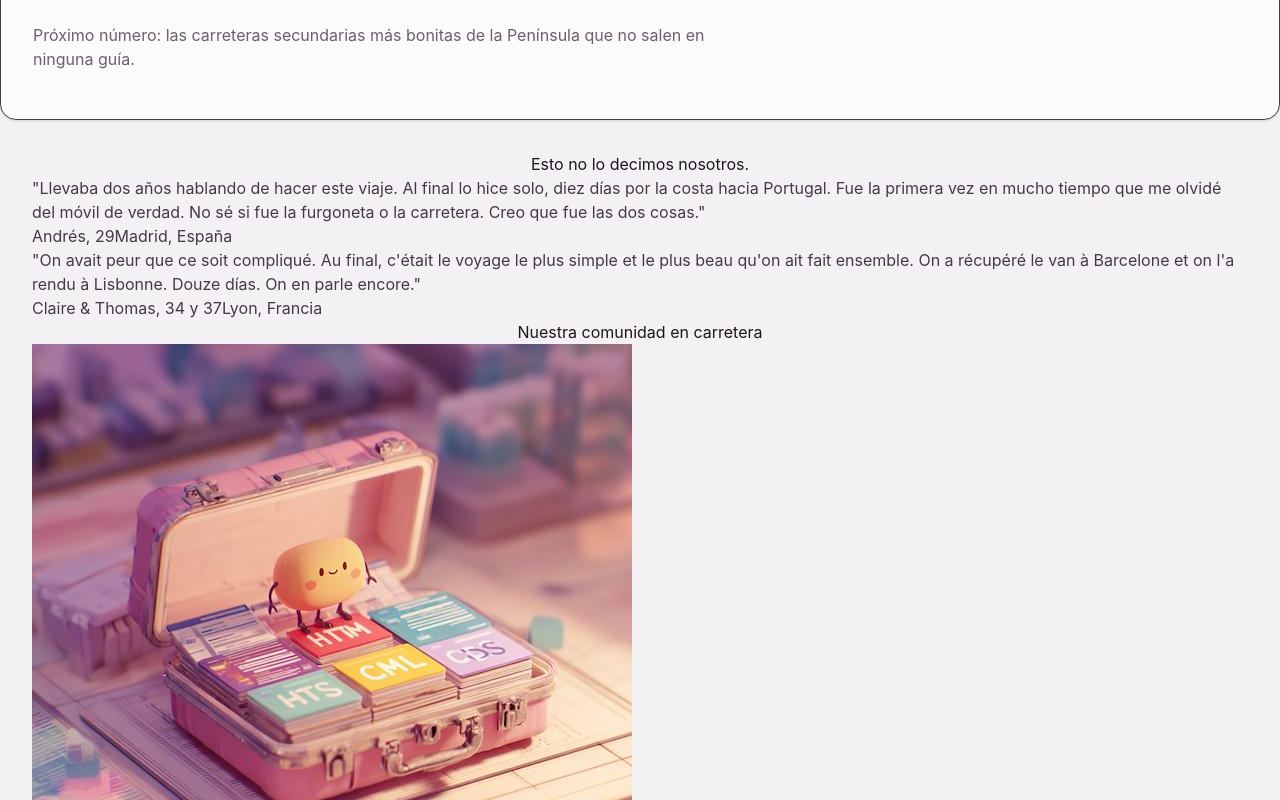
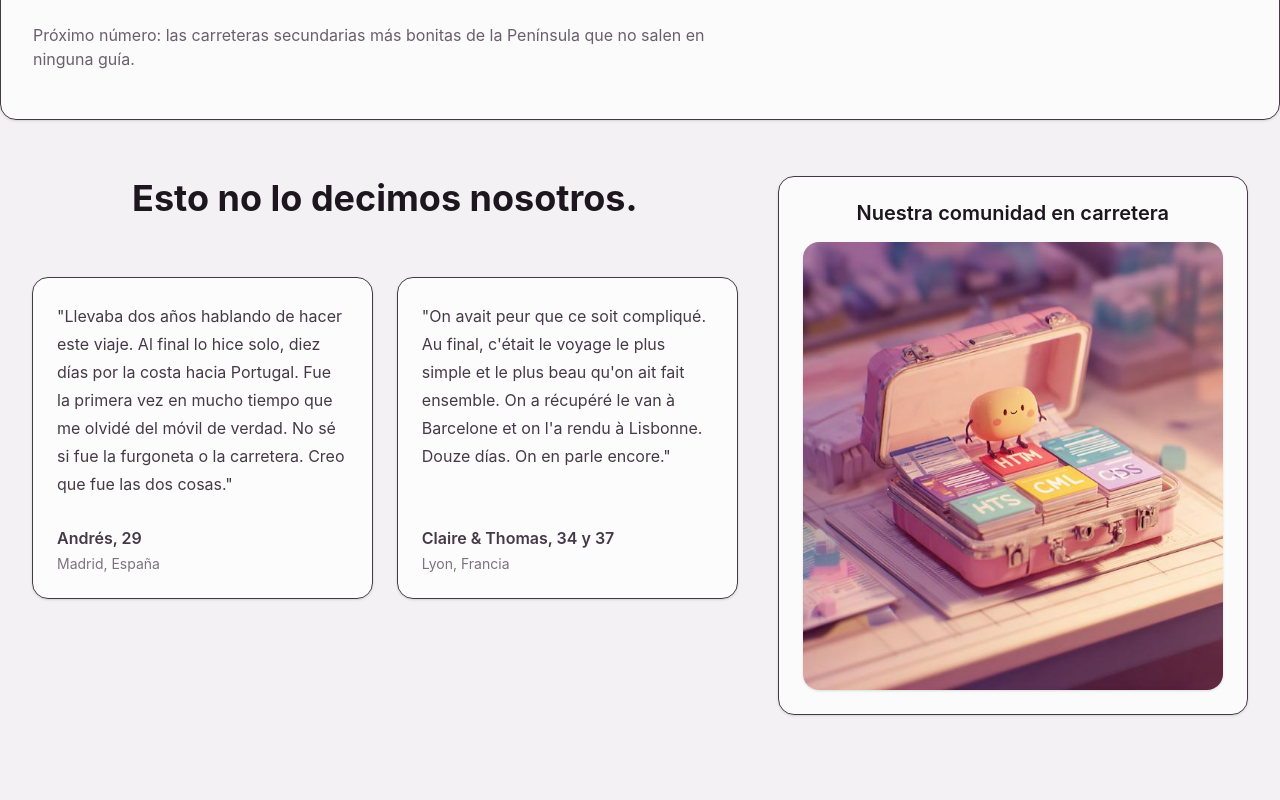
Before and after one commit to candytale55/vantastic, a React (Vite) app: page /home in a window 1280 px wide. Shown: the part 2100-2900 px from the top of the page. Built offline with nearby package versions, Linux system fonts and the light colour scheme; what miragejs would draw is missing.

Commit message:
feat: add testimonials and social section basic styling with TailwindCSS

```diff
--- a/src/index.css
+++ b/src/index.css
@@ -245,5 +245,66 @@
     @apply text-sm leading-6 opacity-80 md:max-w-2xl md:text-base;
   }
 
+  /* ========== TESTIMONIALS & SOCIAL SECTION ========== */
+
+  /* Section wrapper with vertical padding */
+  .home-testimonials-social {
+    @apply py-10 md:py-14;
+  }
+
+  /* Main layout - stacked mobile, 2-column grid on desktop (testimonials wider) */
+  .testimonials-social-layout {
+    @apply flex flex-col gap-8 lg:grid lg:grid-cols-[minmax(0,1.2fr)_minmax(0,0.8fr)] lg:items-start lg:gap-10;
+  }
+
+  /* Left column container for testimonials */
+  .testimonials-column {
+    @apply flex flex-col gap-6;
+  }
+
+  /* Grid for testimonial cards - 1 col mobile, 2 cols tablet+ */
+  .testimonials-grid {
+    @apply grid gap-6 md:grid-cols-2;
+  }
+
+  /* Individual testimonial card - full height with internal spacing */
+  .testimonial-card {
+    @apply flex h-full flex-col gap-5 rounded-2xl border bg-white/80 p-6 shadow-sm;
+  }
+
+  /* Testimonial quote text */
+  .testimonial-card p {
+    @apply text-sm leading-7 md:text-base;
+  }
+
+  /* Footer inside testimonial card - pushed to bottom */
+  .testimonial-footer {
+    @apply mt-auto flex flex-col gap-1 pt-2;
+  }
+
+  /* Testimonial author name */
+  .author-name {
+    @apply font-semibold;
+  }
+
+  /* Testimonial author location - subtle text */
+  .author-location {
+    @apply text-sm opacity-70;
+  }
+
+  /* Right column - social proof preview card */
+  .social-preview {
+    @apply flex flex-col gap-4 rounded-2xl border bg-white/70 p-5 shadow-sm md:p-6;
+  }
+
+  /* Social preview heading */
+  .social-preview-title {
+    @apply text-xl font-semibold leading-tight;
+  }
+
+  /* Community/social collage image - responsive heights */
+  .community-collage-image {
+    @apply h-64 w-full rounded-2xl object-cover shadow-sm md:h-80 lg:h-full lg:min-h-[28rem];
+  }
 
 }
--- a/src/pages/sections/HomeTestimonialsSocial.jsx
+++ b/src/pages/sections/HomeTestimonialsSocial.jsx
@@ -2,28 +2,38 @@ import placeholder_image from '/src/assets/images/placeholder_image.jpg'
 
 export default function HomeTestimonialsSocial() {
   return (
-    <section className="home-testimonials-social-section section-shell">
-      <h2>Esto no lo decimos nosotros.</h2>
+    <section className="home-testimonials-social section-shell">
+
+      <div className="testimonials-social-layout">
+
+        <div className="testimonials-column">
+          <h2 className="section-title">Esto no lo decimos nosotros.</h2>
+
           <div className="testimonials-grid">
+
             <blockquote className="testimonial-card">
               <p>"Llevaba dos años hablando de hacer este viaje. Al final lo hice solo, diez días por la costa hacia Portugal. Fue la primera vez en mucho tiempo que me olvidé del móvil de verdad. No sé si fue la furgoneta o la carretera. Creo que fue las dos cosas."</p>
-          <footer>
+              <footer className="testimonial-footer">
                 <span className="author-name">Andrés, 29</span>
                 <span className="author-location">Madrid, España</span>
               </footer>
             </blockquote>
+
             <blockquote className="testimonial-card">
               <p>"On avait peur que ce soit compliqué. Au final, c'était le voyage le plus simple et le plus beau qu'on ait fait ensemble. On a récupéré le van à Barcelone et on l'a rendu à Lisbonne. Douze días. On en parle encore."</p>
-          <footer>
+              <footer className="testimonial-footer">
                 <span className="author-name">Claire & Thomas, 34 y 37</span>
                 <span className="author-location">Lyon, Francia</span>
               </footer>
             </blockquote>
           </div>
+        </div>
+
         <div className="social-preview">
           <h3 className="social-preview-title">Nuestra comunidad en carretera</h3>
           <img src={placeholder_image} alt="Collage de fotos de la comunidad" className="community-collage-image" />
         </div>
+      </div>
     </section>
   )
 }
```
Lines whose indentation alone changed are shown as unchanged.
